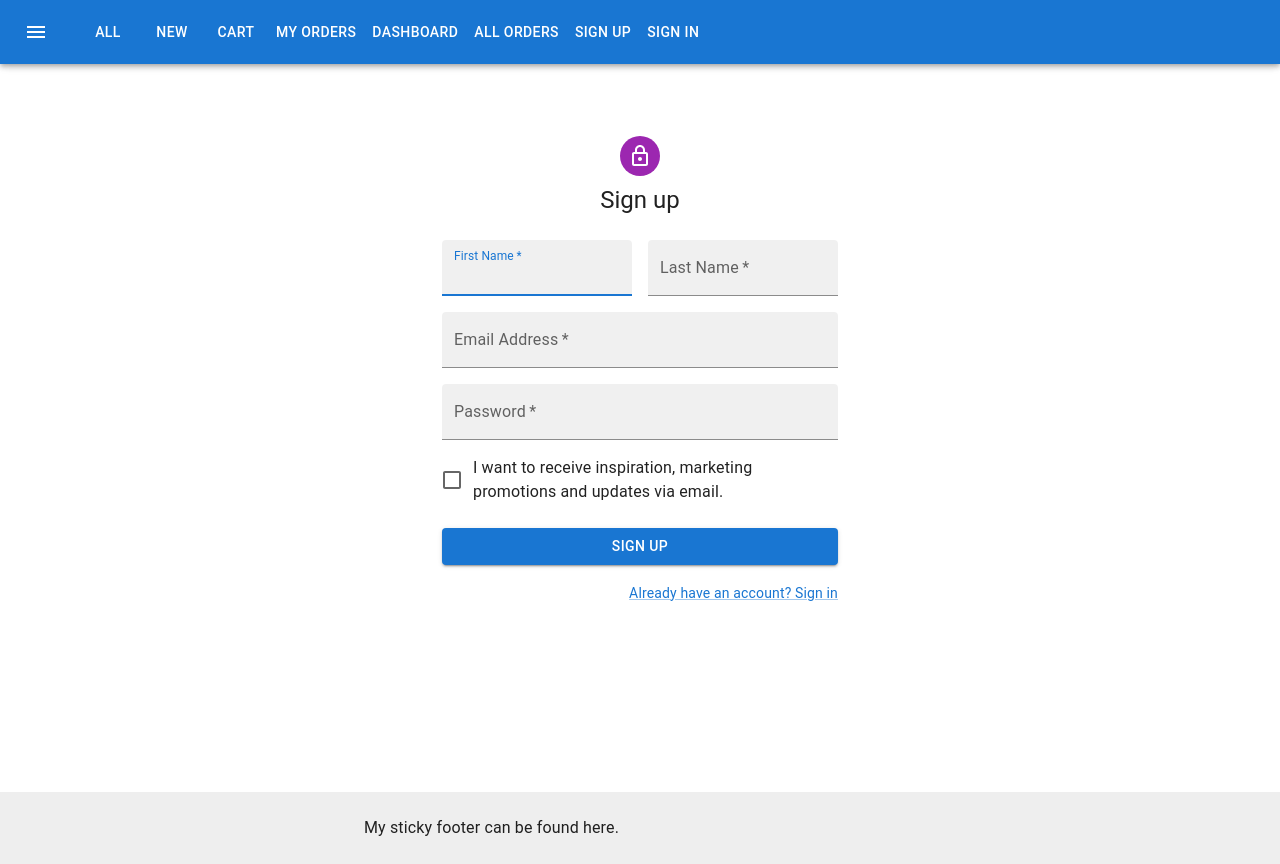
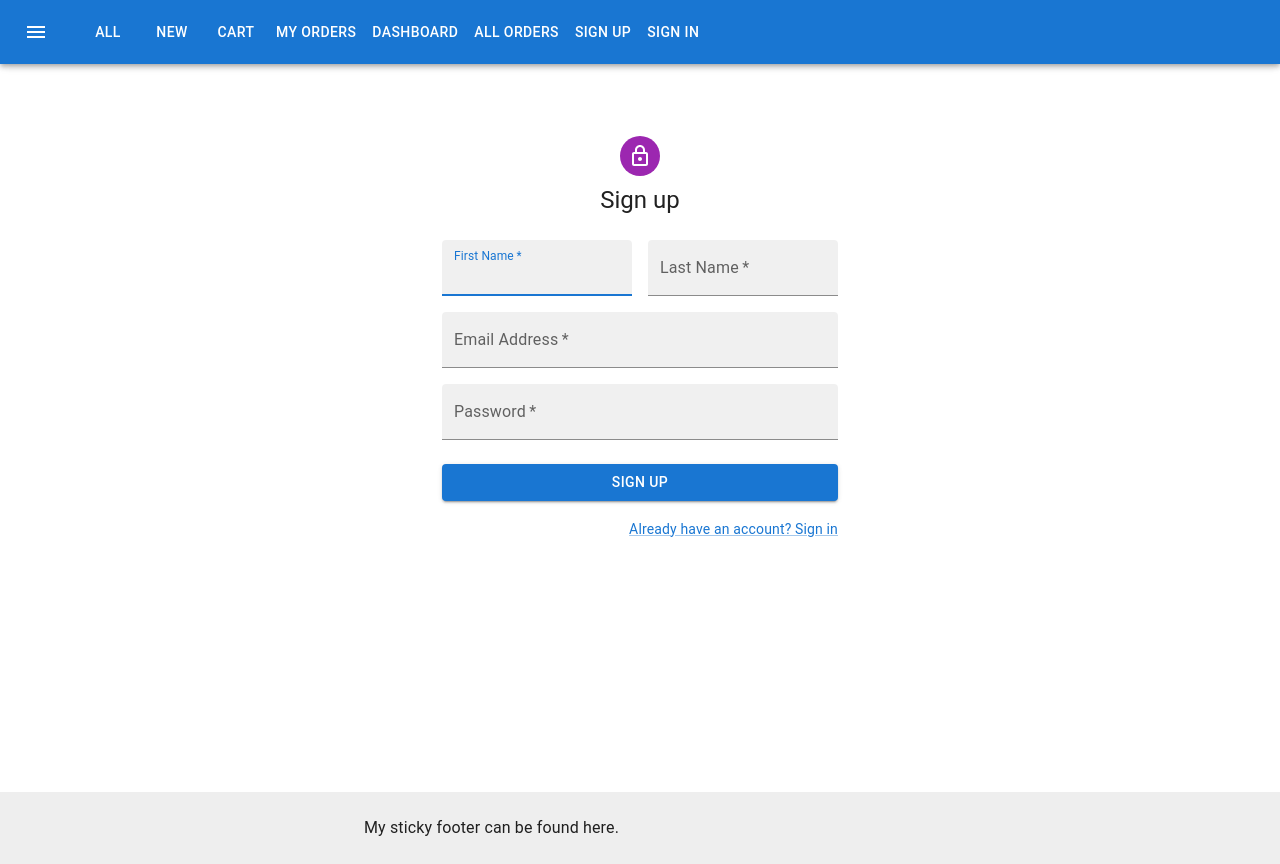
Before and after one commit to raudzius/Store_Present-Academy, a React (Create React App) app: page /signup in a window 1280 px wide. Built offline with nearby package versions, Linux system fonts and the light colour scheme; the HTML template or start-up script is replaced by a standard one.

Commit message:
chore: remove unnecessary theme providers

```diff
--- a/src/global/authorization/pages/SignInPage.tsx
+++ b/src/global/authorization/pages/SignInPage.tsx
@@ -1,5 +1,4 @@
 import * as React from 'react';
-import { createTheme, ThemeProvider } from '@mui/material/styles';
 import {
   Avatar,
   Box,
@@ -13,8 +12,6 @@
   Typography,
 } from '@mui/material';
 import { LockOutlined } from '@mui/icons-material';
-
-const theme = createTheme();
 
 const SignInPage = () => {
   const [email, setEmail] = React.useState('');
@@ -31,7 +28,6 @@
   };
 
   return (
-    <ThemeProvider theme={theme}>
     <Container component="div" maxWidth="xs">
       <Box
         sx={{
@@ -103,7 +99,6 @@
         </Box>
       </Box>
     </Container>
-    </ThemeProvider>
   );
 };
 
--- a/src/global/authorization/pages/SignUpPage.tsx
+++ b/src/global/authorization/pages/SignUpPage.tsx
@@ -1,27 +1,15 @@
 import * as React from 'react';
-import { createTheme, ThemeProvider } from '@mui/material/styles';
 import {
-  Avatar,
-  Box,
-  Button,
-  Checkbox,
-  Container,
-  FormControlLabel,
-  Grid,
-  Link,
-  TextField,
-  Typography,
+ Avatar, Box, Button, Container, Grid, Link, TextField, Typography,
 } from '@mui/material';
 import { LockOutlined } from '@mui/icons-material';
-
-const theme = createTheme();
+import { Link as RouterLink } from 'react-router-dom';
 
 const SignUpPage = () => {
   const [firstName, setFirstName] = React.useState('');
   const [lastName, setLastName] = React.useState('');
   const [email, setEmail] = React.useState('');
   const [password, setPassword] = React.useState('');
-  const [promotions, setPromotions] = React.useState(false);
 
   const handleSubmit = (event: React.FormEvent<HTMLFormElement>) => {
     event.preventDefault();
@@ -30,12 +18,10 @@
       lastName,
       email,
       password,
-      promotions,
     });
   };
 
   return (
-    <ThemeProvider theme={theme}>
     <Container component="div" maxWidth="xs">
       <Box
         sx={{
@@ -107,26 +93,13 @@
                 onChange={(e) => setPassword(e.target.value)}
               />
             </Grid>
-              <Grid item xs={12}>
-                <FormControlLabel
-                  control={(
-                    <Checkbox
-                      value="allowExtraEmails"
-                      color="primary"
-                      checked={promotions}
-                      onChange={(e) => setPromotions(e.target.checked)}
-                    />
-                  )}
-                  label="I want to receive inspiration, marketing promotions and updates via email."
-                />
-              </Grid>
           </Grid>
           <Button type="submit" fullWidth variant="contained" sx={{ mt: 3, mb: 2 }}>
             Sign Up
           </Button>
           <Grid container justifyContent="flex-end">
             <Grid item>
-                <Link href="https://google.com" variant="body2">
+              <Link component={RouterLink} to="signin" variant="body2">
                 Already have an account? Sign in
               </Link>
             </Grid>
@@ -134,7 +107,6 @@
         </Box>
       </Box>
     </Container>
-    </ThemeProvider>
   );
 };
 
```
Lines whose indentation alone changed are shown as unchanged.
